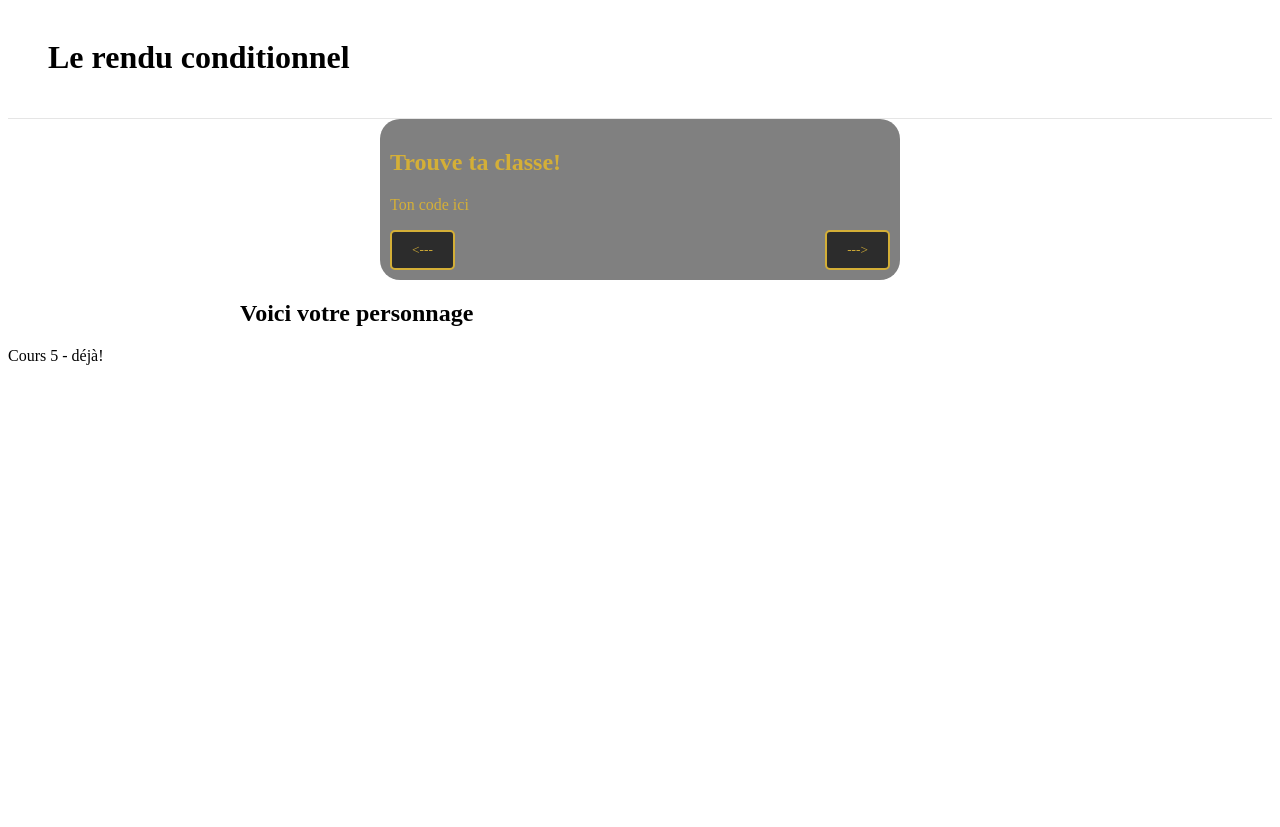
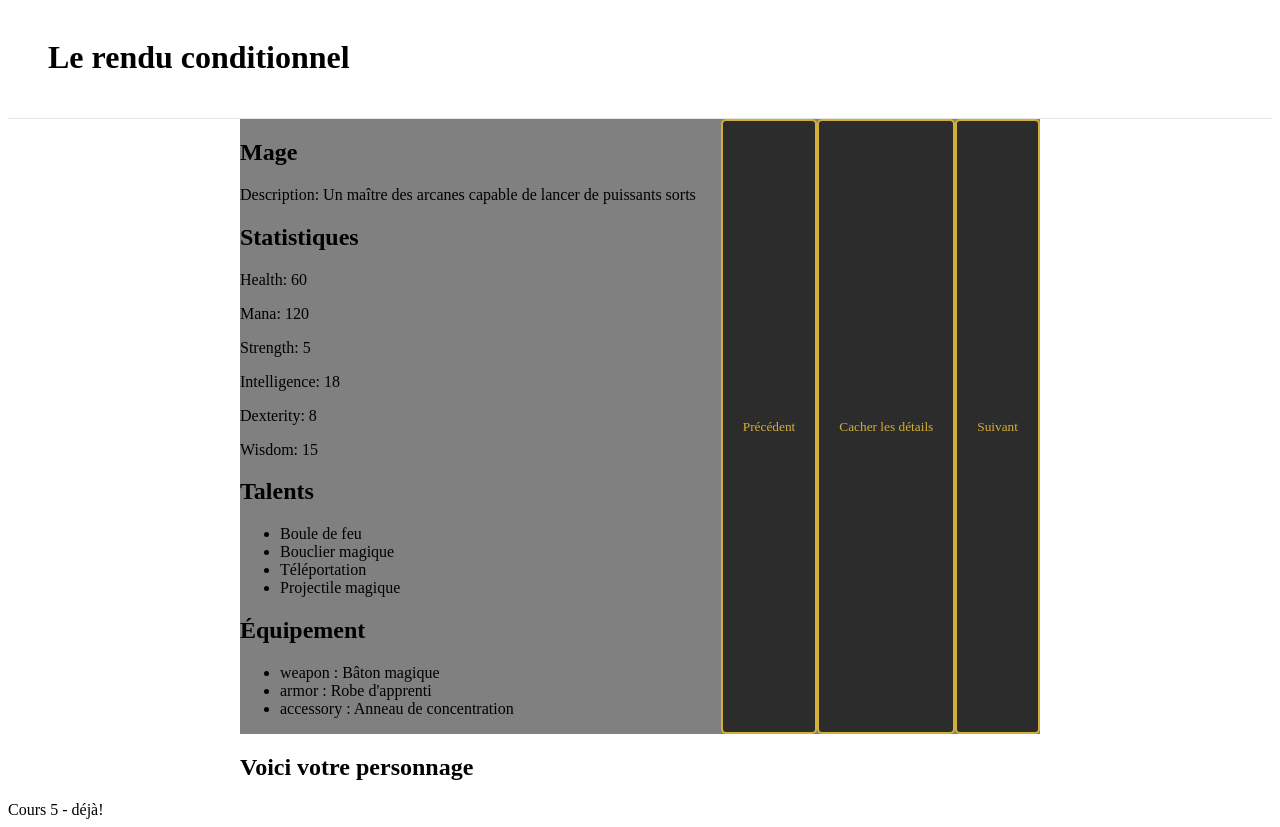
Before and after one commit to ecoleduweb/IWA-ConditionnalRendering, a React (Vite) app: page / in a window 1280 px wide. Before the commit the page ends 800 px from the top, so only its background shows below. Built offline with nearby package versions, Linux system fonts and the light colour scheme.

Commit message:
readded the html to the caroussel

```diff
--- a/src/components/ACaroussel.tsx
+++ b/src/components/ACaroussel.tsx
@@ -28,14 +28,43 @@ const ACaroussel = () => {
     backgroundColor: `grey`,
   }
   return (
-    <div className="caroussel flex-between">
+    <div className="card flex-between" style={style}>
       <div className="content">
-        <h2>Trouve ta classe!</h2>
-        <p>Ton code ici</p>
+        <h2>Mage </h2>
+        <p>Description: Un maître des arcanes capable de lancer de puissants sorts</p>
+        <div className="details">
+          <div className="stats">
+            <h2>Statistiques</h2>
+            <p>Health: 60</p>
+            <p>Mana: 120</p>
+            <p>Strength: 5</p>
+            <p>Intelligence: 18</p>
+            <p>Dexterity: 8</p>
+            <p>Wisdom: 15</p>
+          </div>
+          <div className="ability">
+            <h2>Talents</h2>
+            <ul>
+              <li>Boule de feu</li>
+              <li>Bouclier magique</li>
+              <li>Téléportation</li>
+              <li>Projectile magique</li>
+            </ul>
+          </div>
+          <div className="equipment">
+            <h2>Équipement</h2>
+            <ul>
+              <li>weapon : Bâton magique</li>
+              <li>armor : Robe d'apprenti</li>
+              <li>accessory : Anneau de concentration</li>
+            </ul>
+          </div>
+        </div>
       </div>
       <div className="flex-between">
-        <button>&lt;---</button>
-        <button>---&gt;</button>
+        <button>Précédent</button>
+        <button>Cacher les détails{/* Afficher les détails */}</button>
+        <button>Suivant</button>
       </div>
     </div>
   )
```
